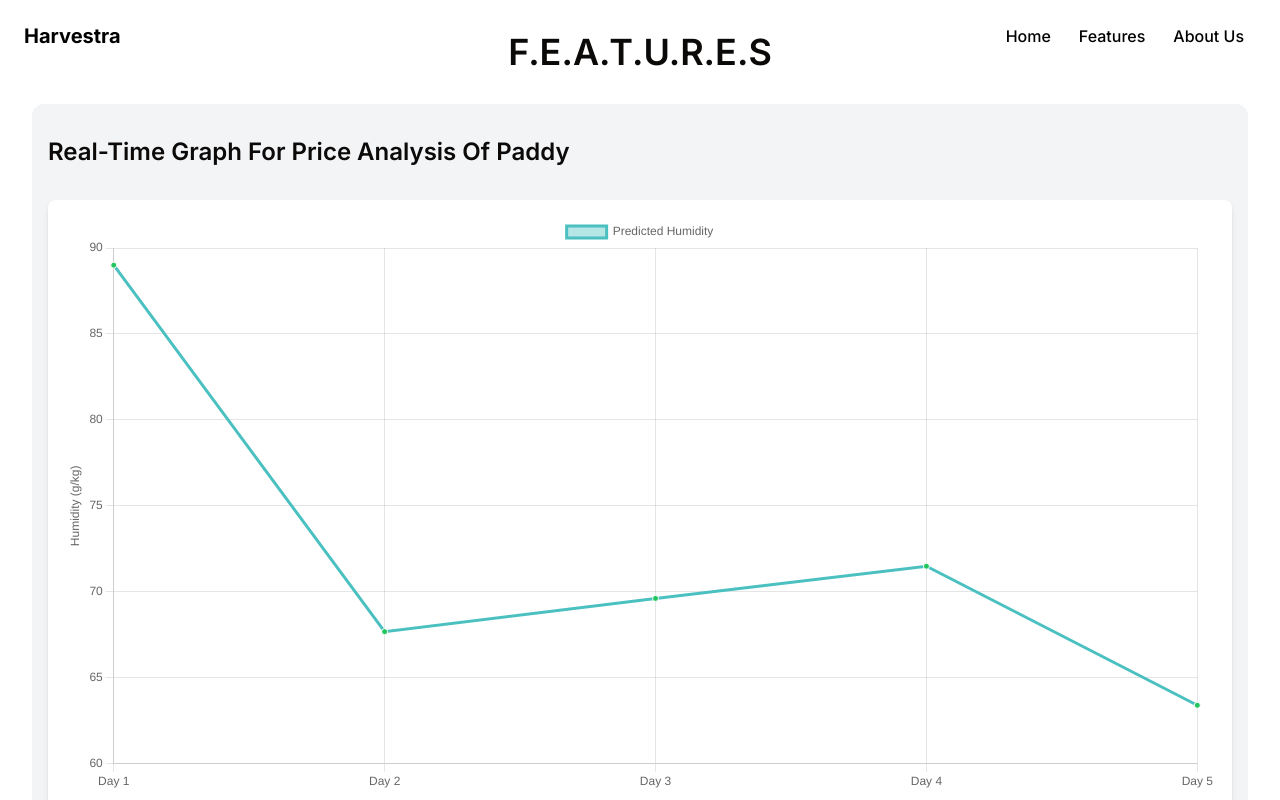
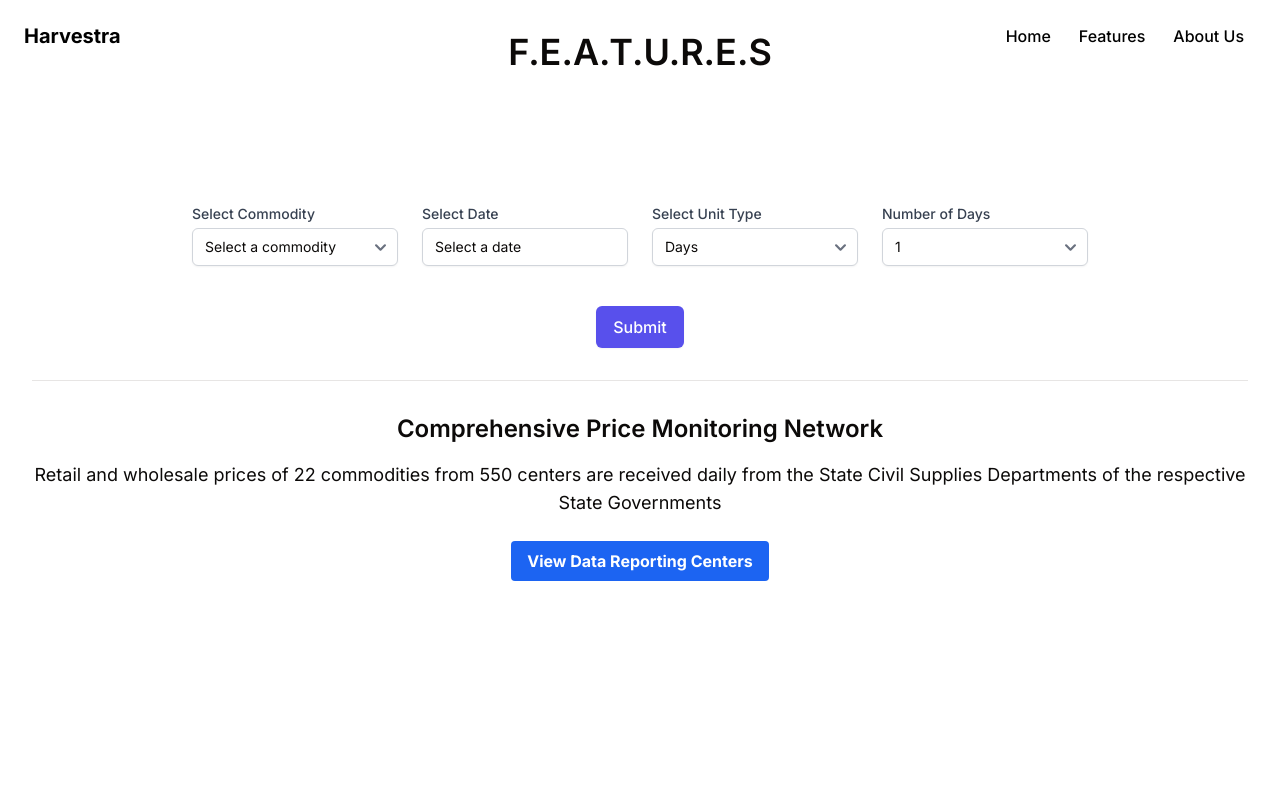
Before and after one commit to abhinav2805-ux/pulse, a Next.js app in the folder client/: page /features in a window 1280 px wide. Shown: the top 800 px of the page. Built offline with nearby package versions, Linux system fonts and the light colour scheme.

Commit message:
connect from data

```diff
--- a/client/src/app/(app)/dashboard/page.tsx
+++ b/client/src/app/(app)/dashboard/page.tsx
@@ -1,6 +1,7 @@
 "use client";
 import React, { useState } from "react";
 import { Calendar } from "@/components/ui/calendar";
+import RealTimeGraph from "@/components/lineGraph"
 
 const commodities = [
   "Rice",
@@ -26,23 +27,25 @@ const commodities = [
   "Tomato",
   "Salt"
 ];
+
 const convertToDays = (unit: string, value: number): number => {
   switch (unit) {
     case "weeks":
       return value * 7;
     case "months":
-      return Math.round(value * 30.44); // Average days per month
+      return Math.round(value * 30.44);
     case "years":
-      return Math.round(value * 365.25); // Average days per year
+      return Math.round(value * 365.25);
     default:
-      return value; // Assuming the default unit is "days"
+      return value;
   }
 };
+
 const formatDate = (date: Date | undefined): string => {
   if (!date) return "Select a date";
 
   const year = date.getFullYear();
-  const month = String(date.getMonth() + 1).padStart(2, '0'); // Months are 0-based
+  const month = String(date.getMonth() + 1).padStart(2, '0');
   const day = String(date.getDate()).padStart(2, '0');
 
   return `${year}-${month}-${day}`;
@@ -54,6 +57,7 @@ const Dropdown: React.FC = () => {
   const [unit, setUnit] = useState("days");
   const [value, setValue] = useState(1);
   const [showCalendar, setShowCalendar] = useState(false);
+  const [data, setData] = useState<{ predicted_prices: number[], predicted_humidity: number[], predicted_temperature: number[] } | null>(null);
 
   const daysOptions = Array.from({ length: 31 }, (_, i) => i + 1);
   const weeksOptions = Array.from({ length: 10 }, (_, i) => i + 1);
@@ -74,7 +78,7 @@ const Dropdown: React.FC = () => {
     }
 
     const days = convertToDays(unit, value);
-    const formattedDate = selectedDate.toISOString().split('T')[0]; // YYYY-MM-DD format
+    const formattedDate = selectedDate.toISOString().split('T')[0];
     const url = `http://127.0.0.1:5000/api/${selectedCommodity}/${formattedDate}/${days}`;
 
     try {
@@ -82,14 +86,17 @@ const Dropdown: React.FC = () => {
       if (!response.ok) {
         throw new Error("Network response was not ok");
       }
-      const data = await response.json();
-      console.log(data);
+      const fetchedData = await response.json();
+      console.log(fetchedData);
+      setData(fetchedData); // Store the fetched data in state
     } catch (error) {
       console.error("Fetch error:", error);
     }
   };
+
   return (
-    <form onSubmit={handleSubmit} className="flex flex-col items-center gap-6 pt-[100px] min-h-screen">
+    <>
+      <form onSubmit={handleSubmit} className="flex flex-col items-center gap-6 pt-[100px] ">
         {/* Form Fields */}
         <div className="flex flex-wrap gap-6 max-w-4xl w-full">
           {/* Commodity Dropdown */}
@@ -183,6 +190,16 @@ const Dropdown: React.FC = () => {
           </button>
         </div>
       </form>
+
+      {/* Render the RealTimeGraph component only if data is available */}
+      {data && (
+        <RealTimeGraph
+          predicted_prices={data.predicted_prices}
+          predicted_humidity={data.predicted_humidity}
+          predicted_temperature={data.predicted_temperature}
+        />
+      )}
+    </>
   );
 };
 
--- a/client/src/app/(app)/features/page.tsx
+++ b/client/src/app/(app)/features/page.tsx
@@ -4,12 +4,14 @@ import React from 'react'
 import Link from 'next/link'
 import RealTimeGraph from '../../../components/lineGraph'
 import { Separator } from '@/components/ui/separator'
+import Dropdown from '../dashboard/page'
 
 function Features() {
   return (
     <div className='w-full min-h-screen py-8 px-8 space-y-8'>
       <h1 className='font-semibold text-center scroll-m-20 text-4xl mb-8'>F.E.A.T.U.R.E.S</h1>
-      <RealTimeGraph />
+     <Dropdown/>
+      {/* <RealTimeGraph /> */}
       <Separator />
 
       <div className='mt-12 text-center'>
--- a/client/src/components/lineGraph.tsx
+++ b/client/src/components/lineGraph.tsx
@@ -11,7 +11,6 @@ import {
     Tooltip,
     Legend,
 } from 'chart.js';
-import Data from "@/constants/testData";
 
 ChartJS.register(
     CategoryScale,
@@ -23,18 +22,25 @@ ChartJS.register(
     Legend
 );
 
-const RealTimeGraph: React.FC = () => {
+interface DataInterface {
+    predicted_humidity: number[];
+    predicted_prices: number[];
+    predicted_temperature: number[];
+}
+
+const RealTimeGraph: React.FC<DataInterface> = ({ predicted_prices, predicted_humidity, predicted_temperature }) => {
     const [humidityData, setHumidityData] = useState<number[]>([]);
     const [pricesData, setPricesData] = useState<number[]>([]);
     const [temperatureData, setTemperatureData] = useState<number[]>([]);
     const [currentIndex, setCurrentIndex] = useState<number>(0);
+    const [showExtraGraphs, setShowExtraGraphs] = useState<boolean>(false);
 
     useEffect(() => {
         const interval = setInterval(() => {
-            if (currentIndex < Data.predicted_humidity.length) {
-                setHumidityData((prev) => [...prev, Data.predicted_humidity[currentIndex]]);
-                setPricesData((prev) => [...prev, Data.predicted_prices[currentIndex]]);
-                setTemperatureData((prev) => [...prev, Data.predicted_temperature[currentIndex]]);
+            if (currentIndex < predicted_humidity.length) {
+                setHumidityData((prev) => [...prev, predicted_humidity[currentIndex]]);
+                setPricesData((prev) => [...prev, predicted_prices[currentIndex]]);
+                setTemperatureData((prev) => [...prev, predicted_temperature[currentIndex]]);
                 setCurrentIndex((prev) => prev + 1);
             } else {
                 clearInterval(interval);
@@ -42,7 +48,24 @@ const RealTimeGraph: React.FC = () => {
         }, 1000);
 
         return () => clearInterval(interval);
-    }, [currentIndex]);
+    }, [currentIndex, predicted_humidity, predicted_prices, predicted_temperature]);
+
+    const price = {
+        labels: pricesData.map((_, index) => `Day ${index + 1}`),
+        datasets: [
+            {
+                label: 'Predicted Prices',
+                data: pricesData,
+                fill: false,
+                backgroundColor: 'rgba(255,99,132,0.4)',
+                borderColor: 'rgba(255,99,132,1)',
+                pointBackgroundColor: '#eab308',
+                pointBorderColor: '#fff',
+                pointHoverBackgroundColor: '#fff',
+                pointHoverBorderColor: '#eab308',
+            },
+        ],
+    };
 
     const humidity = {
         labels: humidityData.map((_, index) => `Day ${index + 1}`),
@@ -56,7 +79,7 @@ const RealTimeGraph: React.FC = () => {
                 pointBackgroundColor: '#22c55e',
                 pointBorderColor: '#fff',
                 pointHoverBackgroundColor: '#fff',
-                pointHoverBorderColor:' #22c55e',
+                pointHoverBorderColor: '#22c55e',
             },
         ],
     };
@@ -78,21 +101,15 @@ const RealTimeGraph: React.FC = () => {
         ],
     };
 
-    const price = {
-        labels: pricesData.map((_, index) => `Day ${index + 1}`),
-        datasets: [
-            {
-                label: 'Predicted Prices',
-                data: pricesData,
-                fill: false,
-                backgroundColor: 'rgba(255,99,132,0.4)',
-                borderColor: 'rgba(255,99,132,1)',
-                pointBackgroundColor: '#eab308',
-                pointBorderColor: '#fff',
-                pointHoverBackgroundColor: '#fff',
-                pointHoverBorderColor: '#eab308',
+    const optionsPrice = {
+        scales: {
+            y: {
+                title: {
+                    display: true,
+                    text: 'Price (Rupees)',
                 },
-        ],
+            },
+        },
     };
 
     const optionsHumidity = {
@@ -117,29 +134,28 @@ const RealTimeGraph: React.FC = () => {
         },
     };
 
-    const optionsPrice = {
-        scales: {
-            y: {
-                title: {
-                    display: true,
-                    text: 'Price (Rupees)',
-                },
-            },
-        },
-    };
-
     return (
         <div className='mx-auto my-auto px-4 py-8 flex flex-col gap-8 bg-gray-100 rounded-xl'>
             <h2 className='text-left text-2xl font-semibold'>Real-Time Graph For Price Analysis Of Paddy</h2>
+            <div className='bg-white p-4 rounded-lg shadow-md'>
+                <Line data={price} options={optionsPrice} />
+            </div>
+            <button
+                className='self-center px-4 py-2 bg-blue-500 text-white rounded-lg'
+                onClick={() => setShowExtraGraphs((prev) => !prev)}
+            >
+                {showExtraGraphs ? 'Hide Humidity and Temperature Graphs' : 'Show Humidity and Temperature Graphs'}
+            </button>
+            {showExtraGraphs && (
+                <>
                     <div className='bg-white p-4 rounded-lg shadow-md'>
                         <Line data={humidity} options={optionsHumidity} />
                     </div>
                     <div className='bg-white p-4 rounded-lg shadow-md'>
                         <Line data={temp} options={optionsTemp} />
                     </div>
-                <div className='bg-white p-4 rounded-lg shadow-md'>
-                    <Line data={price} options={optionsPrice} />
-                </div>
+                </>
+            )}
         </div>
     );
 };
```
Also changed, not shown: 1 other file (tests, documents, lock files or other folders). Lines whose indentation alone changed are shown as unchanged.
